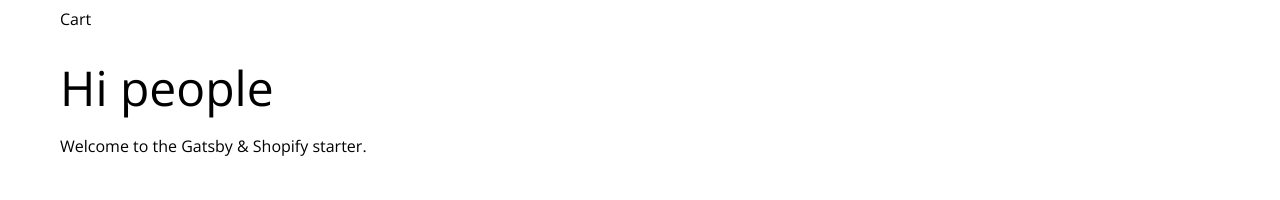
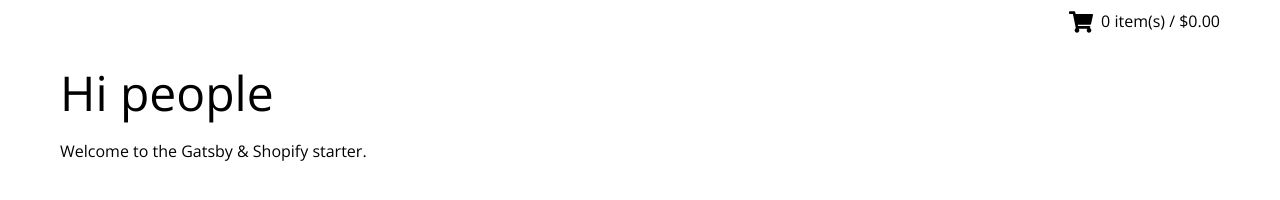
Before and after one commit to gkigroup/shopify-with-gatsby, a Gatsby site: page / in a window 1280 px wide. Built offline with nearby package versions, Linux system fonts and the light colour scheme; Gatsby itself is replaced by a stand-in of ours; no server answers; what shopify-buy would draw is missing.

Commit message:
Finish video 32

```diff
--- a/src/components/Cart/index.jsx
+++ b/src/components/Cart/index.jsx
@@ -1,5 +1,26 @@
-import React from 'react';
+import React, { useContext } from 'react';
+
+import CartContext from 'context/CartContext';
+
+import { CartWrapper } from './styles';
+import { FaShoppingCart } from 'react-icons/fa';
 
 export const Cart = () => {
-  return <>Cart</>;
+  const { checkout } = useContext(CartContext);
+
+  let totalQuantity = 0;
+  if (checkout) {
+    checkout.lineItems.forEach(lineItem => {
+      totalQuantity = totalQuantity + lineItem.quantity;
+    });
+  }
+
+  return (
+    <CartWrapper>
+      <FaShoppingCart size="1.5em" />
+      <div>
+        {totalQuantity} item(s) / ${checkout?.totalPrice || '0.00'}
+      </div>
+    </CartWrapper>
+  );
 };
--- a/src/components/Cart/styles.js
+++ b/src/components/Cart/styles.js
@@ -1,5 +1,20 @@
 import styled from 'styled-components';
+import { StyledLink } from '../StyledLink';
 
-export const CartWrapper = styled.div`
+export const CartWrapper = styled(StyledLink).attrs(() => ({
+  to: '/cart',
+}))`
   margin-left: auto;
+  display: flex;
+  color: black;
+  text-decoration: none;
+
+  &:hover {
+    text-decoration: underline;
+  }
+
+  > div:last-child {
+    padding-left: 8px;
+    margin: auto 0;
+  }
 `;
--- a/src/components/ProductQuantityAdder/index.jsx
+++ b/src/components/ProductQuantityAdder/index.jsx
@@ -1,4 +1,6 @@
-import React, { useState } from 'react';
+import React, { useState, useContext } from 'react';
+
+import CartContext from 'context/CartContext';
 
 import { Button } from '../Button';
 import { Input } from '../Input';
@@ -6,6 +8,7 @@ import { ProductQuantityAdderWrapper } from './styles';
 
 export const ProductQuantityAdder = ({ variantId, available }) => {
   const [quantity, setQuantity] = useState(1);
+  const { updateLineItem } = useContext(CartContext);
 
   const handleQuantityChange = e => {
     setQuantity(e.currentTarget.value);
@@ -13,6 +16,7 @@ export const ProductQuantityAdder = ({ variantId, available }) => {
 
   const handleSubmit = e => {
     e.preventDefault();
+    updateLineItem({ variantId, quantity: parseInt(quantity, 10) });
   };
 
   return (
--- /dev/null
+++ b/src/components/StyledLink/index.jsx
@@ -0,0 +1,14 @@
+import React from 'react';
+import { Link as GatsbyLink } from 'gatsby';
+
+import styled from 'styled-components';
+
+const Link = ({ children, to, className }) => {
+  return (
+    <GatsbyLink to={to} className={className}>
+      {children}
+    </GatsbyLink>
+  );
+};
+
+export const StyledLink = styled(Link)``;
--- a/src/components/index.js
+++ b/src/components/index.js
@@ -6,3 +6,4 @@ export * from './Input';
 export * from './Button';
 export * from './Header';
 export * from './Cart';
+export * from './StyledLink';
```
Also changed, not shown: src/pages/cart.js (added, +8 -0 lines).
